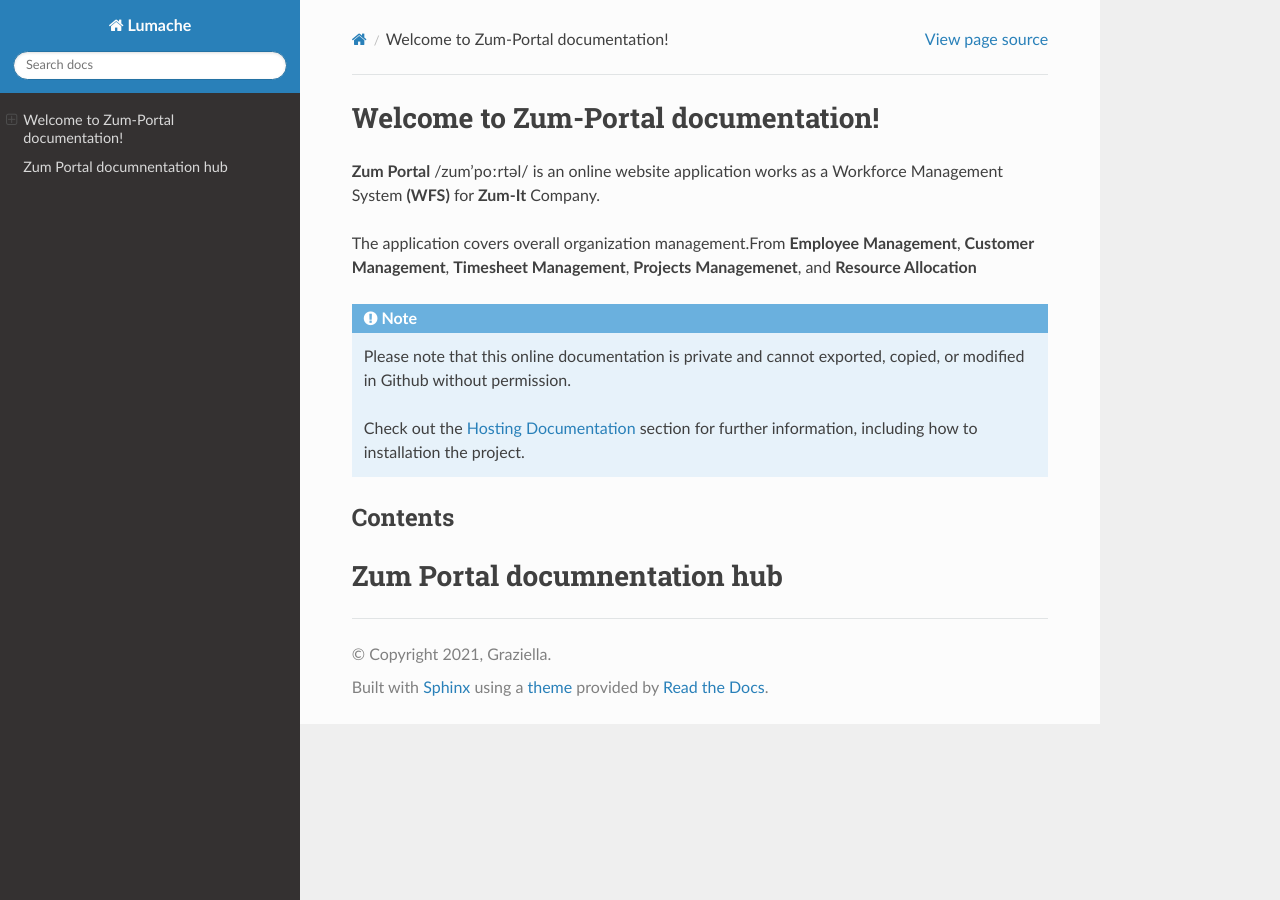
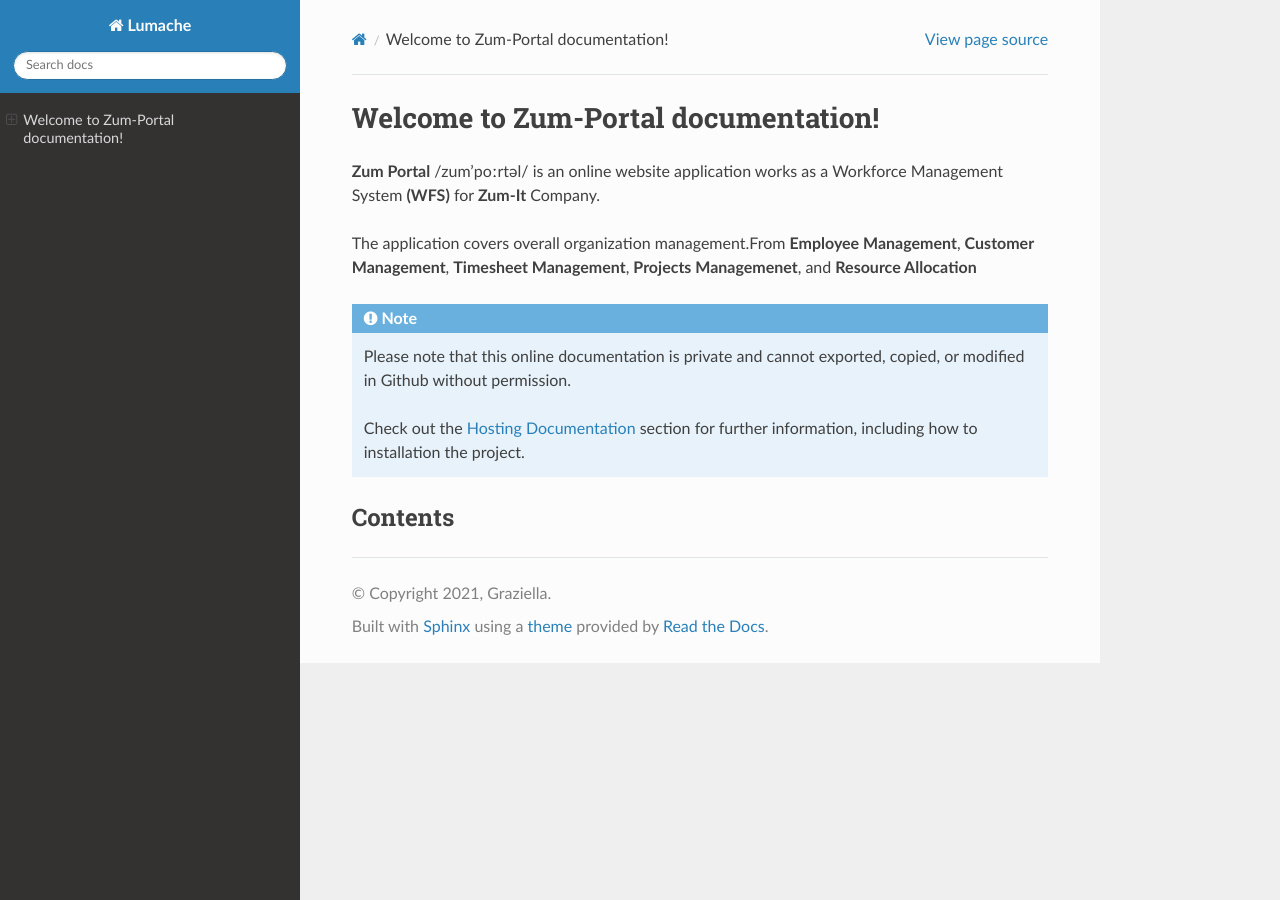
Before and after one commit to ghadiben0/Project-Zum-Portal, a Sphinx documentation site: the page built from docs/source/index.rst, in a window 1280 px wide. Built offline with Sphinx 7.4.7 and the Read the Docs theme 3.1.0, drawn with Linux system fonts in a browser that asks for light colours; pages that are not in the unit, such as notebooks, are missing from menus.

Commit message:
Update index.rst

```diff
--- a/docs/source/index.rst
+++ b/docs/source/index.rst
@@ -18,12 +23,6 @@
 .. toctree::
 
    what is zumportal
+
    How  Zum-Portal works?
    Does Zum-Portal requires permission to log in?
-
-Zum Portal documnentation hub
-========================
-
-.. toctree::
-   :caption: Hosting Documentation
-   :maxdepth: 2
```
Also changed, not shown: other parts of docs/source/index.rst (+5 -0 lines).
